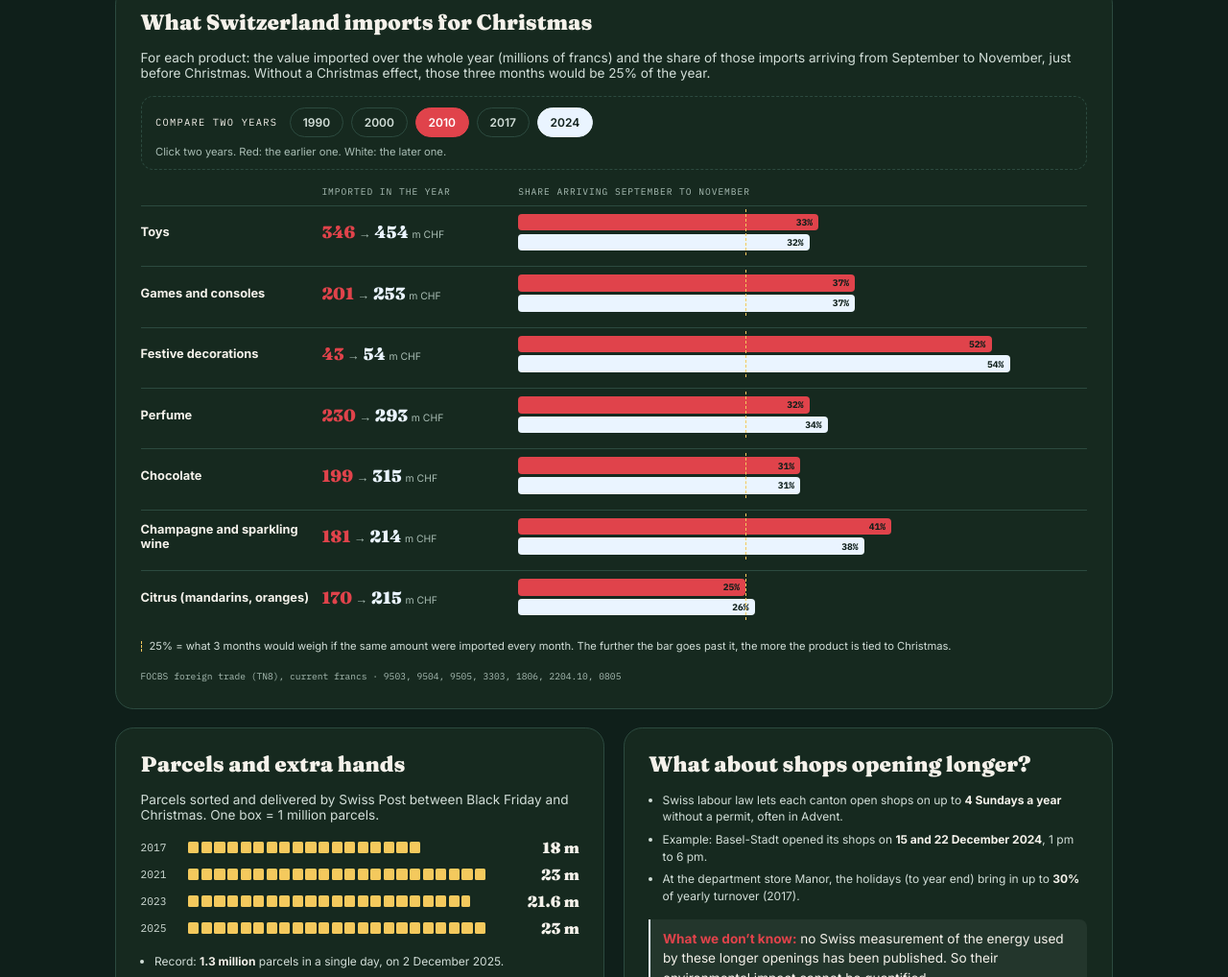
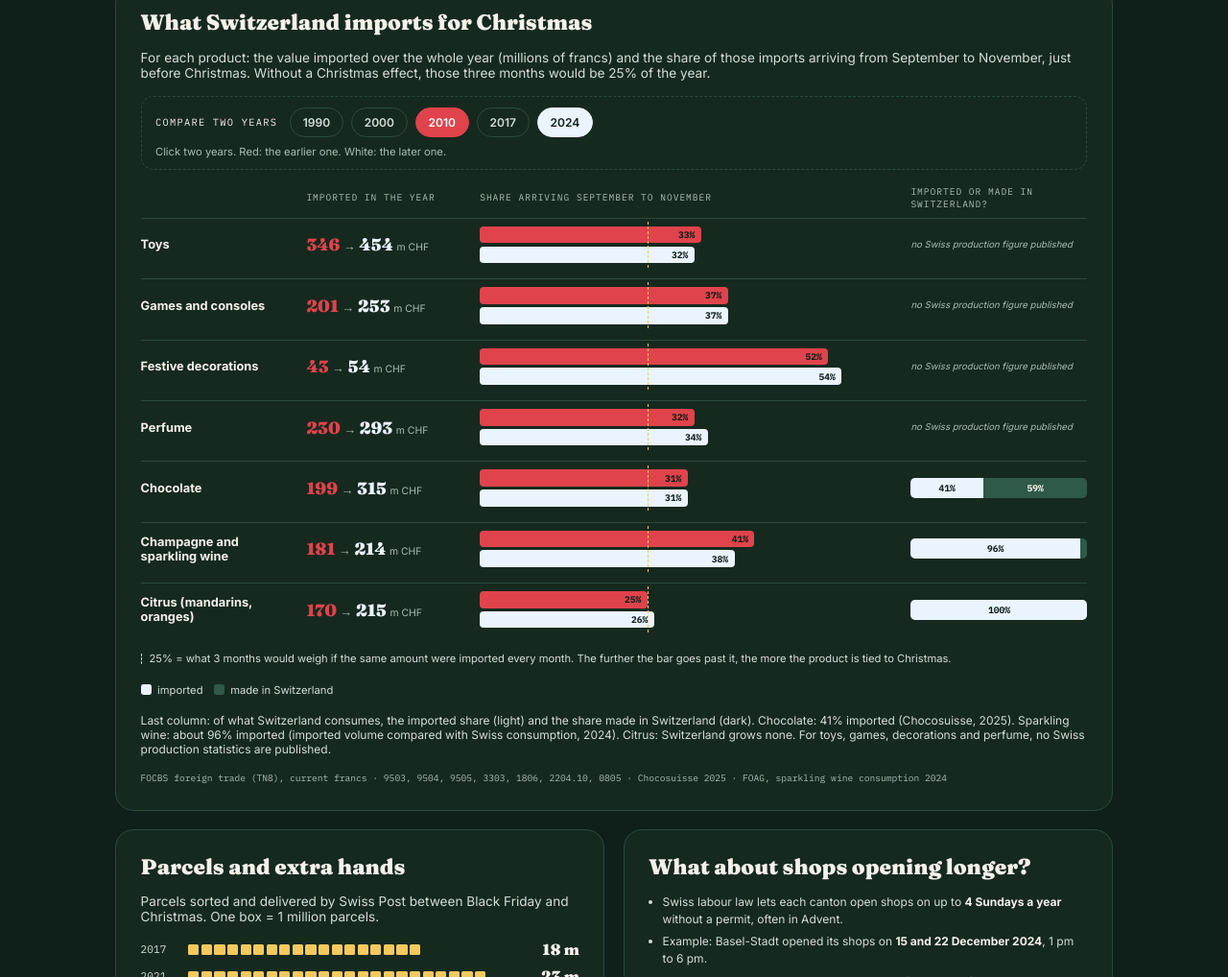
Before and after one commit to StellaM3/snow-not-included, a website built with Vite: page index.html in a window 1280 px wide. Shown: the part 5569-6587 px from the top of the page at 96% size. Built offline with nearby package versions, Linux system fonts and the light colour scheme.

Commit message:
Importations de Noël : ajoute la part importée et la part faite en Suisse quand elle est connue
Co-Authored-By: Claude Opus 5.5 <noreply@anthropic.com>
Claude-Session: https://claude.ai/code/session_01QB56uT95M3EbURY2XDpeat

```diff
--- a/src/i18n.js
+++ b/src/i18n.js
@@ -183,7 +183,7 @@ export const DICT = {
     },
     mioChf: "mio CHF",
     mioShort: "mio",
-    impSrc: "OFDF, commerce extérieur (TN8), valeurs en francs courants · 9503, 9504, 9505, 3303, 1806, 2204.10, 0805",
+    impSrc: "OFDF, commerce extérieur (TN8), valeurs en francs courants · 9503, 9504, 9505, 3303, 1806, 2204.10, 0805 · Chocosuisse 2025 · OFAG, consommation de vin mousseux 2024",
     parcelsTitle: "Les colis et les bras en plus",
     parcelsNote: "Colis triés et livrés par La Poste entre le Black Friday et Noël. Un carton = 1 million de colis.",
     workFacts: ["Record : <b>1,3 million</b> de colis en un seul jour, le 2 décembre 2025.", "La Poste engage environ <b>500 intérimaires</b> en plus pour la période des fêtes (2023, 2024).", "Le plus grand site d'e-commerce suisse, Digitec Galaxus, a ajouté <b>230 auxiliaires et 80 intérimaires</b> à ses 750 logisticiens pour Noël 2021."],
@@ -192,6 +192,11 @@ export const DICT = {
     shopsFacts: ["La loi sur le travail permet à chaque canton d'ouvrir les magasins jusqu'à <b>4 dimanches par an</b> sans autorisation, souvent ceux de l'Avent.", "Exemple : Bâle-Ville a ouvert ses magasins les <b>15 et 22 décembre 2024</b>, de 13 h à 18 h.", "Chez Manor, les fêtes (jusqu'à la fin de l'année) font jusqu'à <b>30 %</b> du chiffre d'affaires annuel (2017)."],
     shopsUnknown: "<b>Ce qu'on ne sait pas :</b> aucune mesure suisse de l'énergie consommée par ces ouvertures prolongées n'a été publiée. On ne peut donc pas chiffrer leur impact écologique.",
     shopsSrc: "Loi sur le travail, art. 19 al. 6 · Canton de Bâle-Ville 2024 · Manor via Keystone-ATS 2017",
+    impColOrigin: "Importé ou fait en Suisse ?",
+    originImp: "importé",
+    originCh: "fait en Suisse",
+    originUnknown: "pas de chiffre de production suisse publié",
+    originNote: "Dernière colonne : parmi ce que la Suisse consomme, la part importée (clair) et la part produite en Suisse (foncé). Chocolat : 41 % importé (Chocosuisse, 2025). Mousseux : environ 96 % importé (volume importé comparé à la consommation suisse, 2024). Agrumes : la Suisse n'en produit pas. Pour les jouets, jeux, décorations et parfums, aucune statistique de production suisse n'est publiée.",
   },
   en: {
     dossier: "File no. 25.12 · Lights off",
@@ -374,7 +379,7 @@ export const DICT = {
     },
     mioChf: "m CHF",
     mioShort: "m",
-    impSrc: "FOCBS foreign trade (TN8), current francs · 9503, 9504, 9505, 3303, 1806, 2204.10, 0805",
+    impSrc: "FOCBS foreign trade (TN8), current francs · 9503, 9504, 9505, 3303, 1806, 2204.10, 0805 · Chocosuisse 2025 · FOAG, sparkling wine consumption 2024",
     parcelsTitle: "Parcels and extra hands",
     parcelsNote: "Parcels sorted and delivered by Swiss Post between Black Friday and Christmas. One box = 1 million parcels.",
     workFacts: ["Record: <b>1.3 million</b> parcels in a single day, on 2 December 2025.", "Swiss Post takes on about <b>500 extra temporary workers</b> for the holidays (2023, 2024).", "Switzerland’s biggest online shop, Digitec Galaxus, added <b>230 helpers and 80 temps</b> to its 750 logistics staff for Christmas 2021."],
@@ -383,6 +388,11 @@ export const DICT = {
     shopsFacts: ["Swiss labour law lets each canton open shops on up to <b>4 Sundays a year</b> without a permit, often in Advent.", "Example: Basel-Stadt opened its shops on <b>15 and 22 December 2024</b>, 1 pm to 6 pm.", "At the department store Manor, the holidays (to year end) bring in up to <b>30%</b> of yearly turnover (2017)."],
     shopsUnknown: "<b>What we don’t know:</b> no Swiss measurement of the energy used by these longer openings has been published. So their environmental impact cannot be quantified.",
     shopsSrc: "Labour Act, art. 19 para. 6 · Canton of Basel-Stadt 2024 · Manor via Keystone-SDA 2017",
+    impColOrigin: "Imported or made in Switzerland?",
+    originImp: "imported",
+    originCh: "made in Switzerland",
+    originUnknown: "no Swiss production figure published",
+    originNote: "Last column: of what Switzerland consumes, the imported share (light) and the share made in Switzerland (dark). Chocolate: 41% imported (Chocosuisse, 2025). Sparkling wine: about 96% imported (imported volume compared with Swiss consumption, 2024). Citrus: Switzerland grows none. For toys, games, decorations and perfume, no Swiss production statistics are published.",
   },
 }
 
--- a/src/style.css
+++ b/src/style.css
@@ -410,3 +410,15 @@ body.hidden .hint { color: #E9A0A4; }
   .gift-row { grid-template-columns: 120px 1fr 48px; }
   .p-boxes i { width: 11px; height: 11px; }
 }
+
+/* Importé / fait en Suisse */
+.imp-head, .imp-row { grid-template-columns: 200px 210px 1fr 230px; }
+.i-origin .o-bar { display: flex; height: 26px; border-radius: 6px; overflow: hidden; }
+.o-imp, .o-ch { display: flex; align-items: center; justify-content: center; font-family: var(--mono); font-size: 12px; font-weight: 700; }
+.o-imp { background: var(--snow); color: #0F1F1A; }
+.o-ch { background: #2E5A47; color: var(--t1); }
+.i-origin.unknown { font-size: 12px; color: var(--t3); font-style: italic; line-height: 1.3; }
+.o-key { display: inline-block; width: 14px; height: 14px; border-radius: 3px; vertical-align: -2px; margin: 0 4px 0 10px; }
+.o-key.imp { background: var(--snow); margin-left: 0; }
+.o-key.ch { background: #2E5A47; }
+@media (max-width: 900px) { .imp-row { grid-template-columns: 1fr; } }
--- a/src/views/data-view.js
+++ b/src/views/data-view.js
@@ -260,6 +260,8 @@ function snowSection(st) {
 
 /* ---------- 5. L'industrie de Noël en Suisse ---------- */
 const YCOL = [C.red, C.snow] // année ancienne, année récente
+// Part importée de ce que la Suisse consomme (le reste est fait en Suisse), quand c'est connu
+const ORIGIN = { chocolat: 41, vins_mousseux: 96, agrumes: 100 }
 const IMP_KEYS = ['jouets', 'consoles_jeux', 'decorations_fete', 'parfums', 'chocolat', 'vins_mousseux', 'agrumes']
 function budgetChart() {
   const b = industry.ey.budget, ys = Object.keys(b).map(Number)
@@ -282,15 +284,21 @@ function giftBars() {
 function importRows(years) {
   const I = industry.imports
   return `<div class="imp-rows">
-    <div class="imp-head"><span></span><span>${T.impColValue}</span><span>${T.impColShare}</span></div>
+    <div class="imp-head"><span></span><span>${T.impColValue}</span><span>${T.impColShare}</span><span>${T.impColOrigin}</span></div>
     ${IMP_KEYS.map((k) => {
       const vals = years.map((y) => I[k][y])
       const val = vals.map((v, i) => v ? `<b style="color:${YCOL[years.length > 1 ? i : 1]}">${fmt(v[0])}</b>` : `<b style="color:${C.t3}">–</b>`).join('<span class="arrow"> → </span>')
       const bars = vals.map((v, i) => v ? `<div class="s-bar" style="width:${v[1] * 1.6}%;background:${YCOL[years.length > 1 ? i : 1]}" data-tip="${years[i]} : ${pct(v[1])}"><span>${pct(v[1])}</span></div>` : `<div class="s-bar empty">${T.noDataShort(years[i])}</div>`).join('')
-      return `<div class="imp-row"><span class="i-name">${T.impNames[k]}</span><span class="i-val">${val} <small>${T.mioChf}</small></span><div class="i-share"><div class="i-base" style="left:${25 * 1.6}%"></div>${bars}</div></div>`
+      return `<div class="imp-row"><span class="i-name">${T.impNames[k]}</span><span class="i-val">${val} <small>${T.mioChf}</small></span><div class="i-share"><div class="i-base" style="left:${25 * 1.6}%"></div>${bars}</div>${originBar(k)}</div>`
     }).join('')}
     <p class="legend-txt"><span class="base-key"></span> ${T.impBase}</p>
+    <p class="legend-txt"><span class="o-key imp"></span> ${T.originImp} <span class="o-key ch"></span> ${T.originCh}</p>
   </div>`
+}
+function originBar(k) {
+  const v = ORIGIN[k]
+  if (v === undefined) return `<div class="i-origin unknown">${T.originUnknown}</div>`
+  return `<div class="i-origin"><div class="o-bar"><div class="o-imp" style="width:${v}%" data-tip="${T.originImp} : ${pct(v)}">${pct(v)}</div><div class="o-ch" style="width:${100 - v}%" data-tip="${T.originCh} : ${pct(100 - v)}">${v < 90 ? pct(100 - v) : ''}</div></div></div>`
 }
 function parcelsViz() {
   const p = industry.post.parcels
@@ -317,6 +325,7 @@ function industrySection(st) {
       <p class="chart-note">${T.impNote}</p>
       ${yearCompare(st.years, T)}
       ${importRows(st.years)}
+      <p class="chart-note" style="font-size:15px">${T.originNote}</p>
       <p class="src">${T.impSrc}</p></div>
     <div class="grid2">
       <div class="card"><h3 class="card-title">${T.parcelsTitle}</h3>
```
